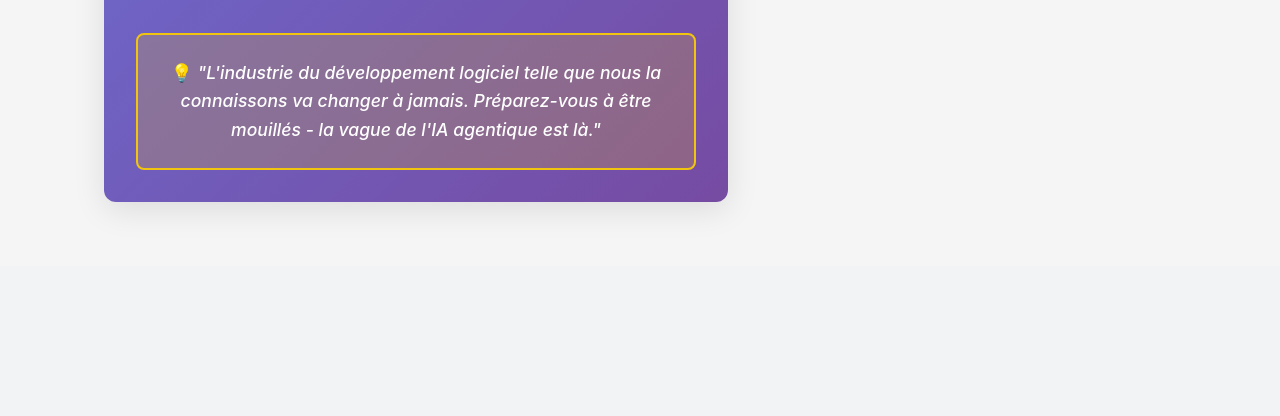
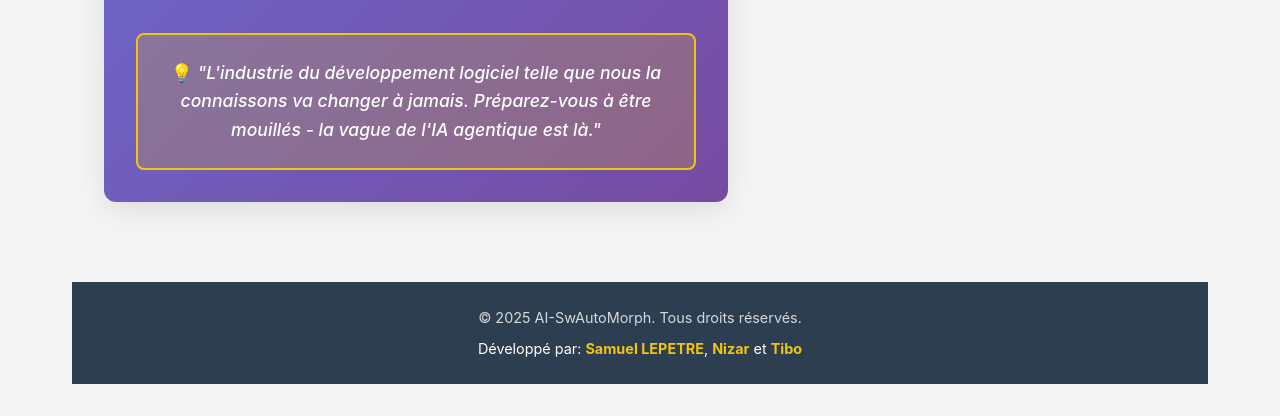
Before and after one commit to Sam9682/ai-swautomorph, a Flask app: page / in a window 1280 px wide. Shown: the part 1046-1462 px from the top of the page. Before the commit the page ends 1256 px from the top, so only its background shows below. Run offline with Flask 3, Linux system fonts and the light colour scheme; some libraries are stand-ins or nearby versions.

Commit message:
Add legal information

```diff
--- a/src/app.py
+++ b/src/app.py
@@ -26,7 +26,12 @@ def create_app():
 
     @app.context_processor
     def inject_language():
-        return {'get_text': get_text, 'current_lang': get_language()}
+        from datetime import datetime
+        return {
+            'get_text': get_text,
+            'current_lang': get_language(),
+            'moment': lambda: datetime.now()
+        }
 
     # Register blueprints
     app.register_blueprint(main_bp)
--- a/static/css/style.css
+++ b/static/css/style.css
@@ -937,3 +937,47 @@ body {
         order: 1;
     }
 }
+/* Legal Footer Styles */
+.legal-footer {
+    background-color: #2c3e50;
+    color: white;
+    padding: 1.5rem 0;
+    margin-top: 3rem;
+    text-align: center;
+}
+
+.legal-content {
+    max-width: 1200px;
+    margin: 0 auto;
+    padding: 0 2rem;
+}
+
+.copyright {
+    margin: 0 0 0.5rem 0;
+    font-size: 0.9rem;
+    opacity: 0.8;
+}
+
+.team-credits {
+    margin: 0;
+    font-size: 0.9rem;
+}
+
+.team-credits strong {
+    color: #f1c40f;
+}
+
+@media (max-width: 768px) {
+    .legal-footer {
+        padding: 1rem 0;
+        margin-top: 2rem;
+    }
+
+    .legal-content {
+        padding: 0 1rem;
+    }
+
+    .copyright, .team-credits {
+        font-size: 0.8rem;
+    }
+}
--- a/templates/login.html
+++ b/templates/login.html
@@ -51,4 +51,15 @@
         </p>
     </div>
 </div>
+
+<footer class="legal-footer">
+    <div class="legal-content">
+        <p class="copyright">
+            © {{ moment().year }} AI-SwAutoMorph. {{ get_text('all_rights_reserved') }}
+        </p>
+        <p class="team-credits">
+            {{ get_text('developed_by') }}: <strong>Samuel LEPETRE</strong>, <strong>Nizar</strong> {{ get_text('and') }} <strong>Tibo</strong>
+        </p>
+    </div>
+</footer>
 {% endblock %}
```
Also changed, not shown: src/config.py (+8 -2 lines).
